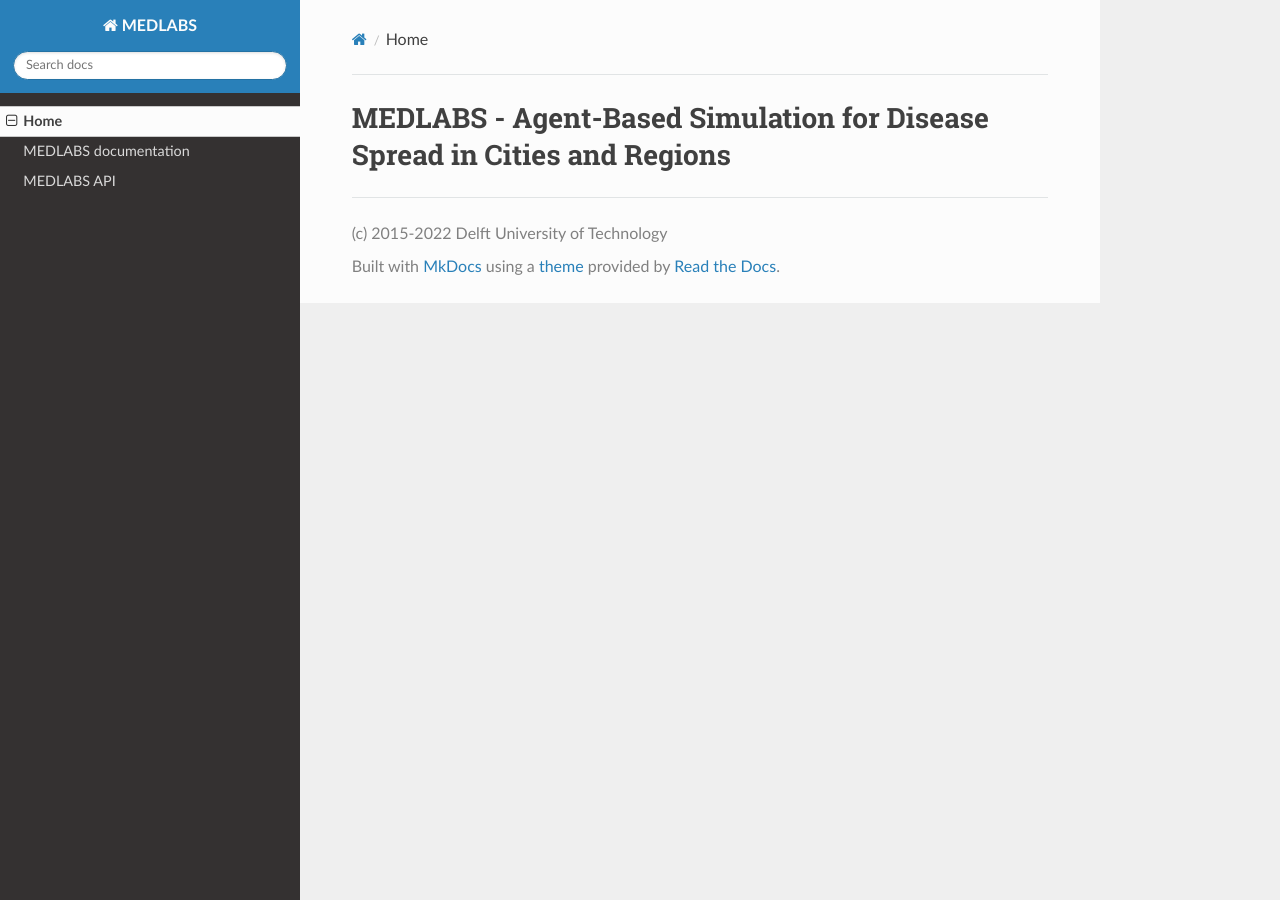
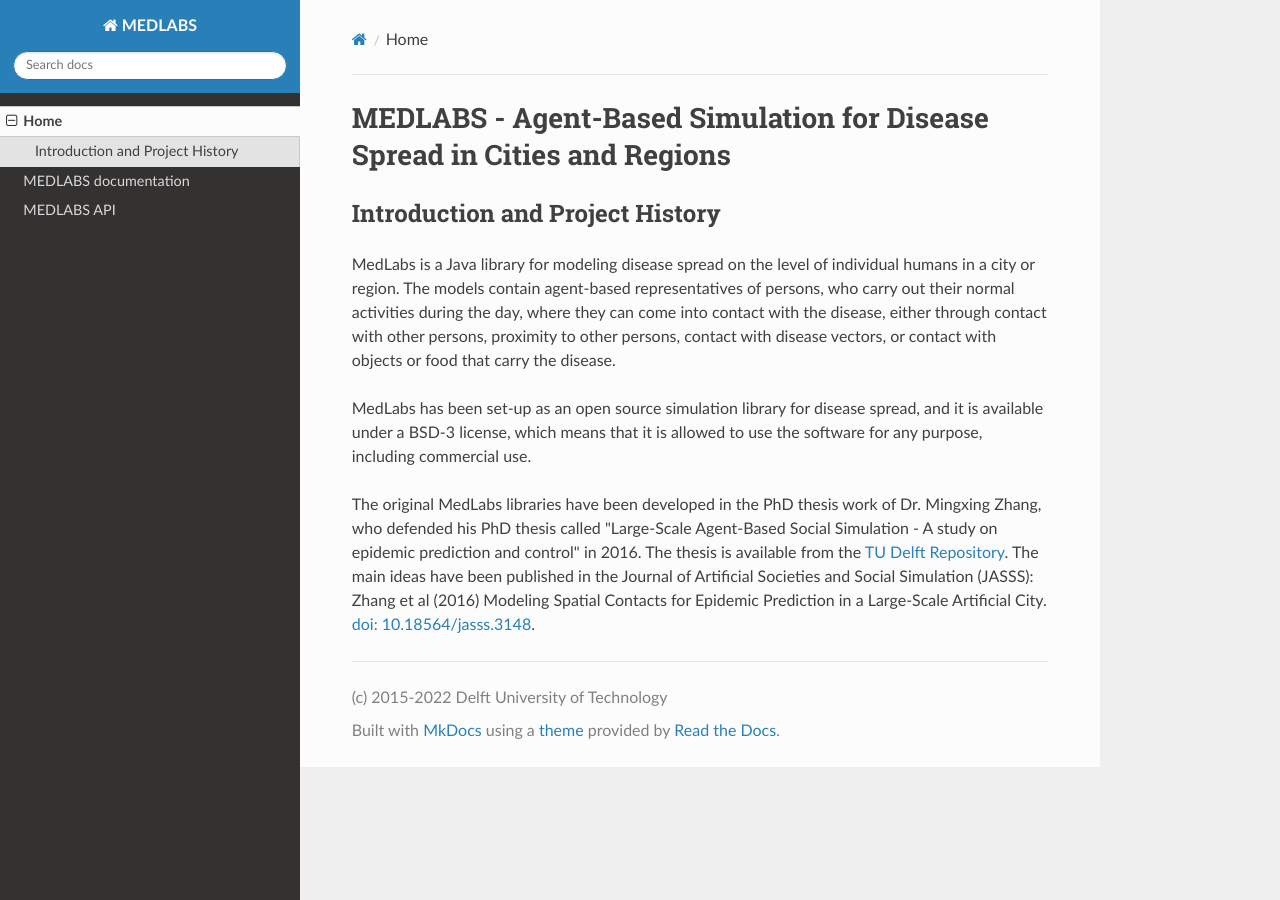
Before and after one commit to averbraeck/medlabs, an MkDocs documentation site: the page built from docs/index.md, in a window 1280 px wide. Built offline with MkDocs 1.6.1, drawn with Linux system fonts in a browser that asks for light colours; nearby versions of some CDN libraries.

Commit message:
documentation update

```diff
--- a/docs/index.md
+++ b/docs/index.md
@@ -1 +1,9 @@
 # MEDLABS - Agent-Based Simulation for Disease Spread in Cities and Regions
+
+## Introduction and Project History
+
+MedLabs is a Java library for modeling disease spread on the level of individual humans in a city or region. The models contain agent-based representatives of persons, who carry out their normal activities during the day, where they can come into contact with the disease, either through contact with other persons, proximity to other persons, contact with disease vectors, or contact with objects or food that carry the disease.
+
+MedLabs has been set-up as an open source simulation library for disease spread, and it is available under a BSD-3 license, which means that it is allowed to use the software for any purpose, including commercial use.
+
+The original MedLabs libraries have been developed in the PhD thesis work of Dr. Mingxing Zhang, who defended his PhD thesis called "Large-Scale Agent-Based Social Simulation - A study on epidemic prediction and control" in 2016. The thesis is available from the [TU Delft Repository](https://doi.org/10.4233/uuid:8d0f67a3-d8e6-43ee-acc5-1633c617e023). The main ideas have been published in the Journal of Artificial Societies and Social Simulation (JASSS): Zhang et al (2016) Modeling Spatial Contacts for Epidemic Prediction in a Large-Scale Artificial City. [doi: 10.18564/jasss.3148](https://doi.org/10.18564/jasss.3148).
```
Also changed, not shown: README.md (+9 -2 lines).
